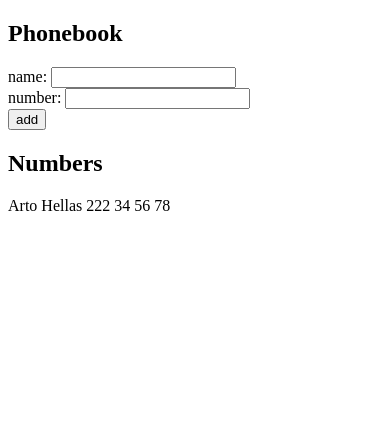
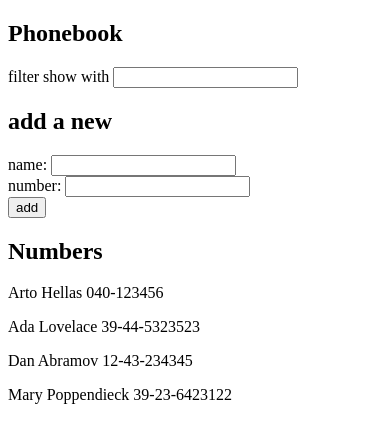
Before and after one commit to The-Memin/FullStackOpen, a React (Vite) app in the folder part2/thePhoneBook/: page / in a window 390 px wide. Shown: the top 442 px of the page. Built offline with nearby package versions, Linux system fonts and the light colour scheme.

Commit message:
Part 2 - Exercise 2.9: The Phonebook, step 4

```diff
--- a/part2/thePhoneBook/src/App.jsx
+++ b/part2/thePhoneBook/src/App.jsx
@@ -2,10 +2,22 @@ import { useState } from 'react'
 
 const App = () => {
   const [persons, setPersons] = useState([
-    { name: 'Arto Hellas', phone: "222 34 56 78" }
+    { name: 'Arto Hellas', phone: '040-123456', id: 1 },
+    { name: 'Ada Lovelace', phone: '39-44-5323523', id: 2 },
+    { name: 'Dan Abramov', phone: '12-43-234345', id: 3 },
+    { name: 'Mary Poppendieck', phone: '39-23-6423122', id: 4 }
   ])
   const [newName, setNewName] = useState('')
   const [newPhone, setNewPhone] = useState('')
+  const [textFilter, setTextFilter] = useState('')
+
+  const personsToShow = textFilter == ""
+                      ? persons
+                      : persons.filter(person => person.name.toLowerCase().includes(textFilter.toLowerCase()))
+
+  const handleFilter = (event)=>{
+    setTextFilter(event.target.value)
+  }
 
   const handleNameChange = (event) => {
     setNewName(event.target.value)
@@ -40,6 +52,10 @@ const App = () => {
   return (
     <div>
       <h2>Phonebook</h2>
+      <div>
+        filter show with <input value={textFilter} onChange={handleFilter}/>
+      </div>
+      <h2>add a new</h2>
       <form onSubmit={addPerson}>
         <div>
           name: <input value={newName} onChange={handleNameChange}/>
@@ -53,7 +69,7 @@ const App = () => {
       </form>
       <h2>Numbers</h2>
       {
-        persons.map(person => <p key={person.name}>{person.name} {person.phone}</p>)
+        personsToShow.map(person => <p key={person.name}>{person.name} {person.phone}</p>)
       }
     </div>
   )
```
